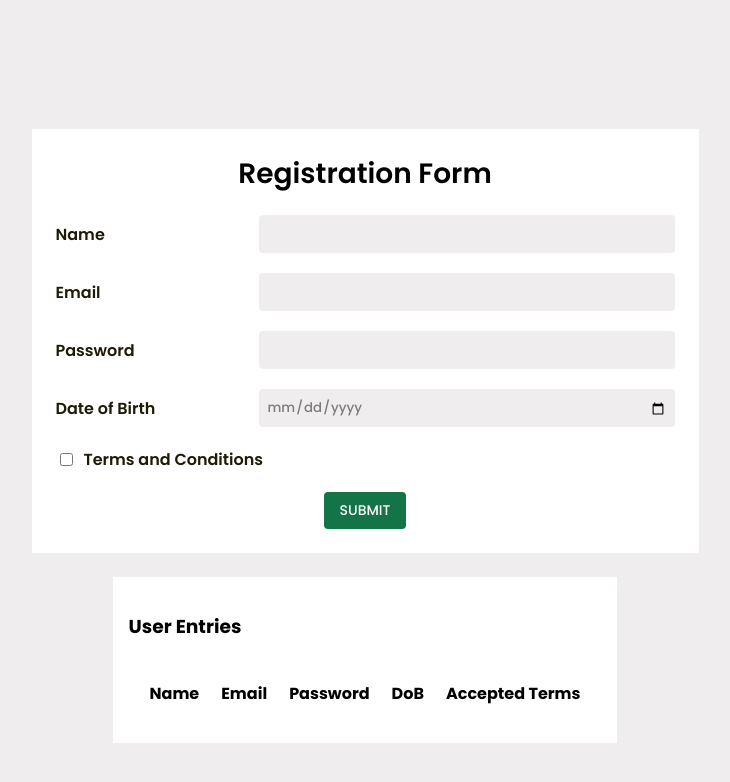
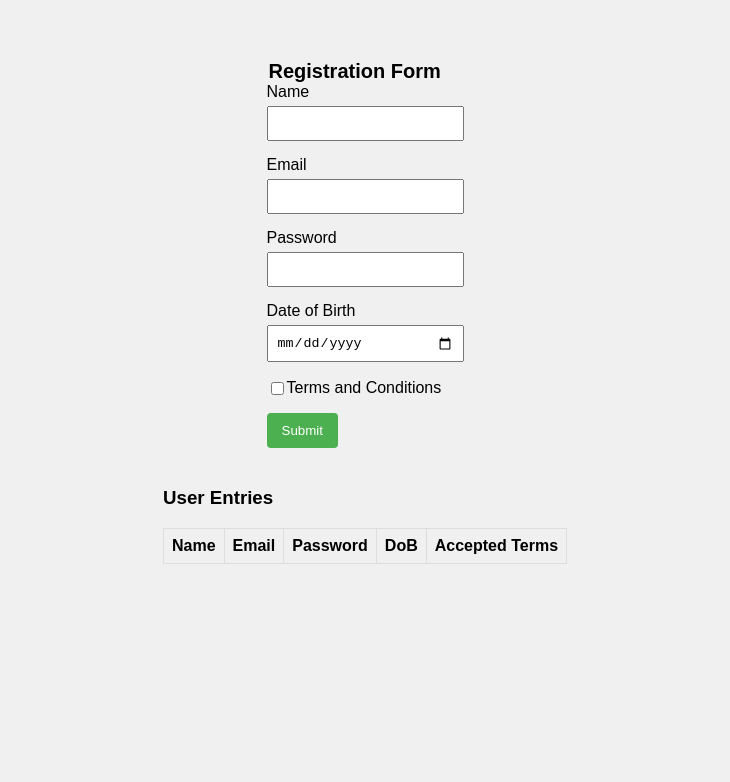
Before and after one commit to chickennuggetsisdead/wd101, a plain HTML site: page index.html in a window 1280 px wide. Shown: the whole page, without its empty margins (275-1005 px from the left). Drawn offline with Linux system fonts and the light colour scheme.

Commit message:
Update style.css

```diff
--- a/style.css
+++ b/style.css
@@ -1,104 +1,63 @@
-@import url("https://fonts.googleapis.com/css2?family=Poppins:wght@500;600;700;900&display=swap");
-
-* {
-  font-family: "Poppins", sans-serif;
-}
-
 body {
-  background-color: #f0edee;
-  display: flex;
-  flex-direction: column;
-  align-content: center;
-  align-items: center;
-  gap: 24px;
-  justify-content: center;
-  height: 100vh;
-}
-
-#formData {
-  background-color: #fff;
+    font-family: Arial, sans-serif;
+    background-color: #f0f0f0;
     display: flex;
     flex-direction: column;
     align-items: center;
-  padding: 24px;
-  gap: 20px;
-  width: 619px;
+    padding: 20px;
+}
+
+legend {
+    font-size: 20px;
+    font-weight: bold;
 }
 
 .container {
-  width: 100%;
     display: flex;
-  justify-content: space-between;
-  align-items: center;
+    flex-direction: column;
+    margin-bottom: 15px;
 }
 
 .checkbox {
-  width: 100%;
     display: flex;
-  justify-content: flex-start;
-  gap: 8px;
+    align-items: center;
+    margin-bottom: 15px;
 }
 
-input:not([type="checkbox"]) {
-  width: 400px;
-  height: 22px;
-  border-radius: 4px;
-  background-color: #f0edee;
-  border: none;
+input {
     padding: 8px;
-}
-
-input::placeholder {
-  color: #7c7c7c;
-  font-size: 14px;
-}
-
-input[type="date"] {
-  color: #7c7c7c;
-}
-
-label {
-  font-weight: 600;
-  color: #1d1a05;
-}
-
-legend {
-  font-size: 28px;
-  font-weight: 600;
+    margin-top: 5px;
 }
 
 button {
-  font-size: 14px;
-  background-color: #137547;
-  text-transform: uppercase;
-  color: #fff;
-  padding: 8px 16px;
+    background-color: #4caf50;
+    color: white;
+    padding: 10px 15px;
     border: none;
     border-radius: 4px;
+    cursor: pointer;
 }
 
 button:disabled {
-  font-size: 14px;
-  background-color: #78d28b;
-  text-transform: uppercase;
-  color: #fff;
-  padding: 8px 16px;
-  border: none;
-  border-radius: 4px;
+    background-color: #ddd;
+    color: #555;
+    cursor: not-allowed;
 }
 
 .userinfo {
-  background-color: #fff;
-  display: flex;
-  flex-direction: column;
-  align-items: flex-start;
-  padding: 16px;
-  width: auto;
+    margin-top: 20px;
 }
 
 table {
-  border-collapse: separate;
-  border-spacing: 20px;
+    width: 100%;
+    border-collapse: collapse;
+    margin-top: 10px;
+}
+
+th, td {
+    border: 1px solid #ddd;
+    padding: 8px;
+    text-align: left;
 }
 
 .error-msg {
```
Lines whose indentation alone changed are shown as unchanged.
